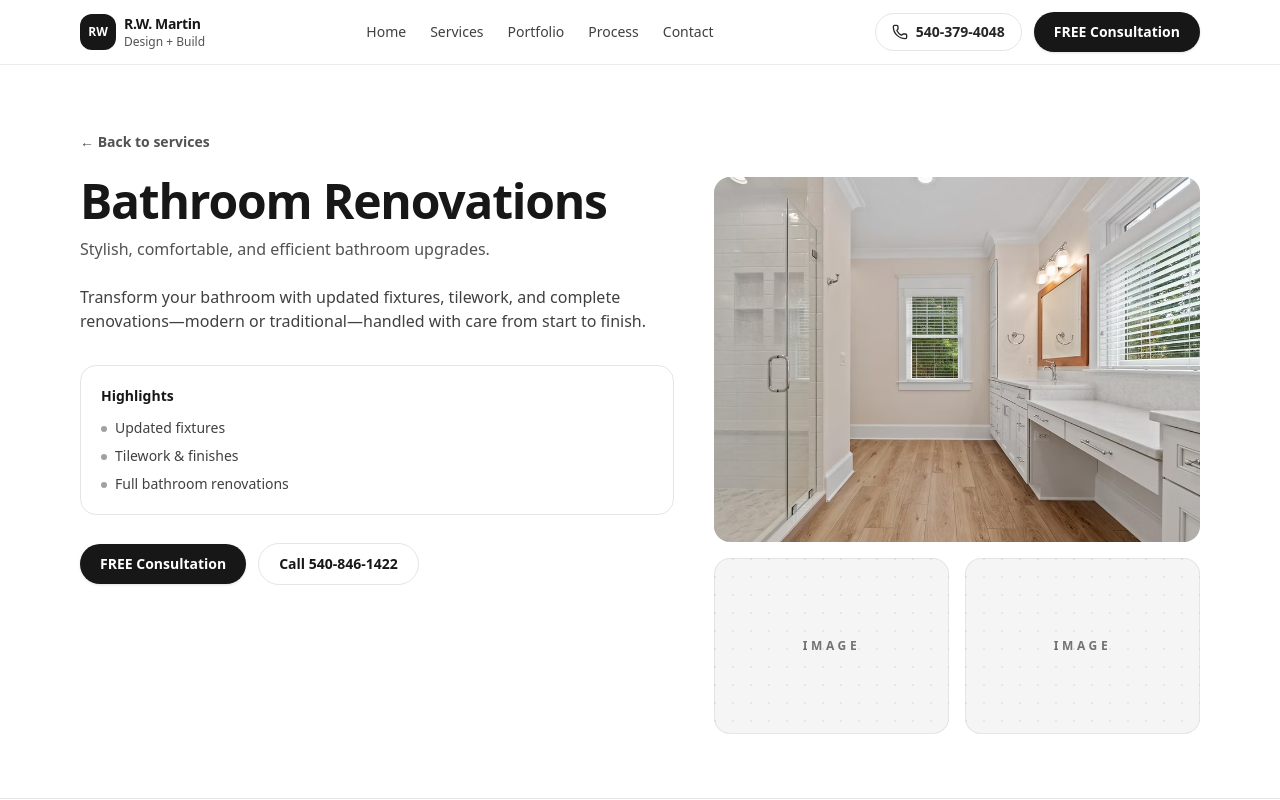
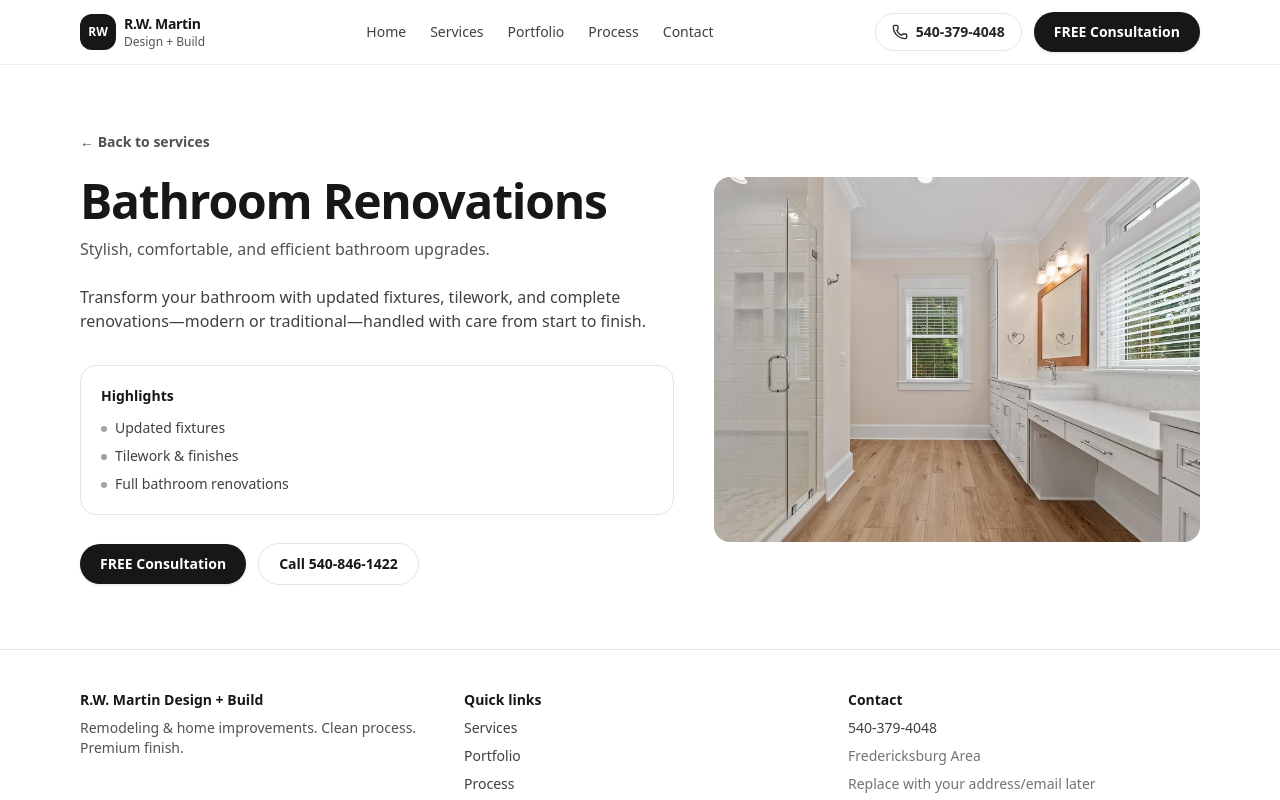
Before and after one commit to juanfer93/rw-martin-design, a Next.js app: page /services/bathroom-renovations in a window 1280 px wide. Shown: the top 800 px of the page. Built offline with nearby package versions, Linux system fonts and the light colour scheme.

Commit message:
Remove service detail placeholders

```diff
--- a/src/app/components/ServiceDetails.tsx
+++ b/src/app/components/ServiceDetails.tsx
@@ -95,10 +95,6 @@ export function ServiceDetails({
             alt={service.images?.hero.alt}
             label="SERVICE HERO IMAGE"
           />
-          <div className="grid grid-cols-2 gap-4">
-            <ServiceImage className="aspect-[4/3]" label="IMAGE" />
-            <ServiceImage className="aspect-[4/3]" label="IMAGE" />
-          </div>
         </MotionDiv>
       </div>
 
--- a/src/app/services/[slug]/page.tsx
+++ b/src/app/services/[slug]/page.tsx
@@ -4,8 +4,13 @@ import { SERVICES } from "@/app/lib/services";
 import { ServiceImage } from "@/app/components/ui/ServiceImage";
 import { CTAButton } from "@/app/components/CTAButton";
 
-export default function ServicePage({ params }: { params: { slug: string } }) {
-  const service = SERVICES.find((s) => s.slug === params.slug);
+export default async function ServicePage({
+  params,
+}: {
+  params: Promise<{ slug: string }>;
+}) {
+  const { slug } = await params;
+  const service = SERVICES.find((s) => s.slug === slug);
   if (!service) return notFound();
 
   return (
@@ -55,10 +60,6 @@ export default function ServicePage({ params }: { params: { slug: string } }) {
             alt={service.images?.hero.alt}
             label="SERVICE HERO IMAGE"
           />
-          <div className="grid grid-cols-2 gap-4">
-            <ServiceImage className="aspect-[4/3]" label="IMAGE" />
-            <ServiceImage className="aspect-[4/3]" label="IMAGE" />
-          </div>
         </div>
       </div>
     </div>
```
